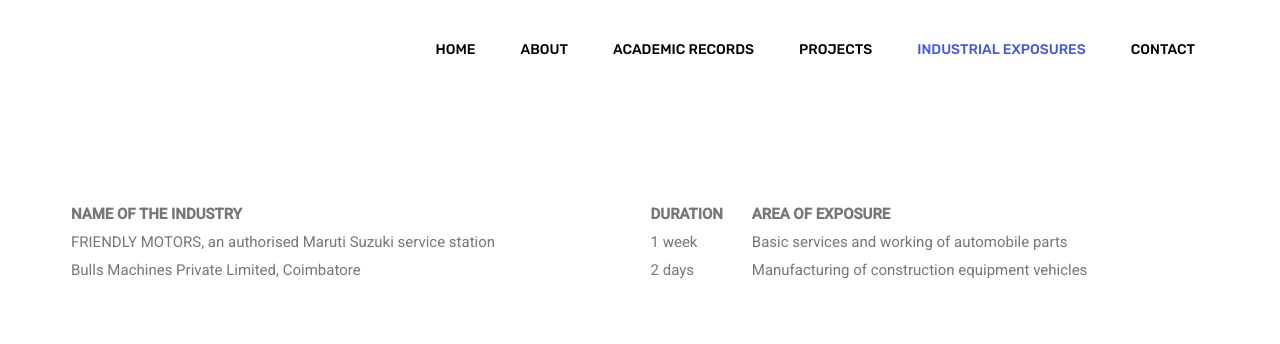
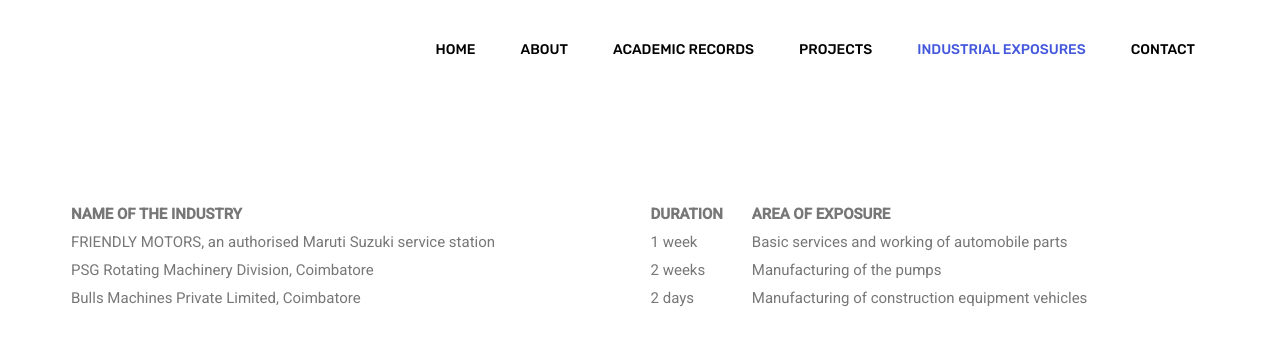
Before and after one commit to Kirpal-Kumaran/My-portfolio, a plain HTML site: page internships.html in a window 1280 px wide. Drawn offline with Linux system fonts and the light colour scheme.

Commit message:
Update internships.html

```diff
--- a/internships.html
+++ b/internships.html
@@ -54,6 +54,13 @@ Suzuki service station</td>
 	  <td> Basic services and working of
 automobile parts</td>
    </tr>
+<tr>
+    <td>PSG Rotating
+Machinery Division, Coimbatore
+</td>
+    <td>2 weeks</td>
+	  <td> Manufacturing of the pumps</td>
+   </tr>
   <tr>
 
     <td>Bulls Machines
```
